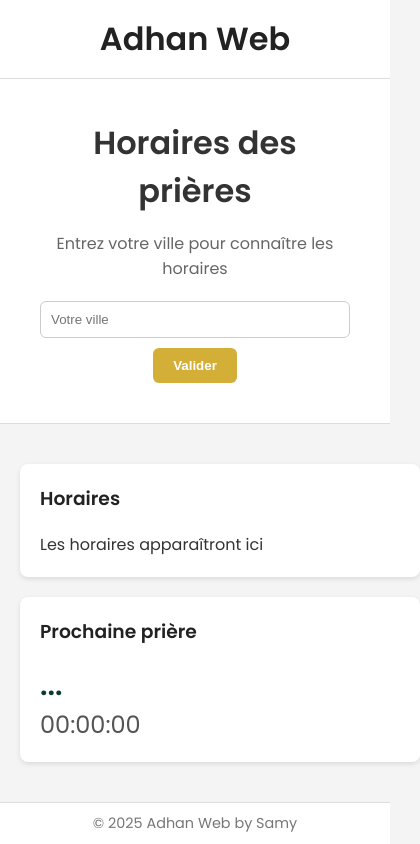
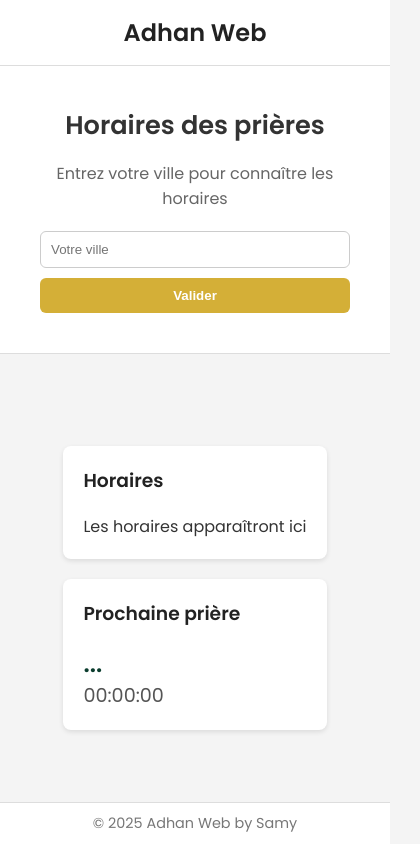
Before and after one commit to CamSamJam/adhan-web, a website built with Vite: page index.html in a window 390 px wide. Shown: the whole page, 420 px wide, since content can reach past the window. Built offline with nearby package versions, Linux system fonts and the light colour scheme.

Commit message:
Make site responsive + improve layout

```diff
--- a/src/style.css
+++ b/src/style.css
@@ -160,3 +160,36 @@ footer {
   border-top: 1px solid #ddd;
   margin-top: auto;
 }
+
+/* 🚀 RESPONSIVE */
+@media (max-width: 768px) {
+  .main-grid {
+    grid-template-columns: 1fr;
+  }
+
+  .right {
+    width: 100%;
+  }
+
+  header h1 {
+    font-size: 1.5em;
+  }
+
+  .hero h2 {
+    font-size: 1.6em;
+  }
+
+  #next-prayer {
+    font-size: 1.5em;
+  }
+
+  #countdown {
+    font-size: 1.2em;
+  }
+}
+
+@media (max-width: 480px) {
+  button {
+    width: 100%;
+  }
+}
```
